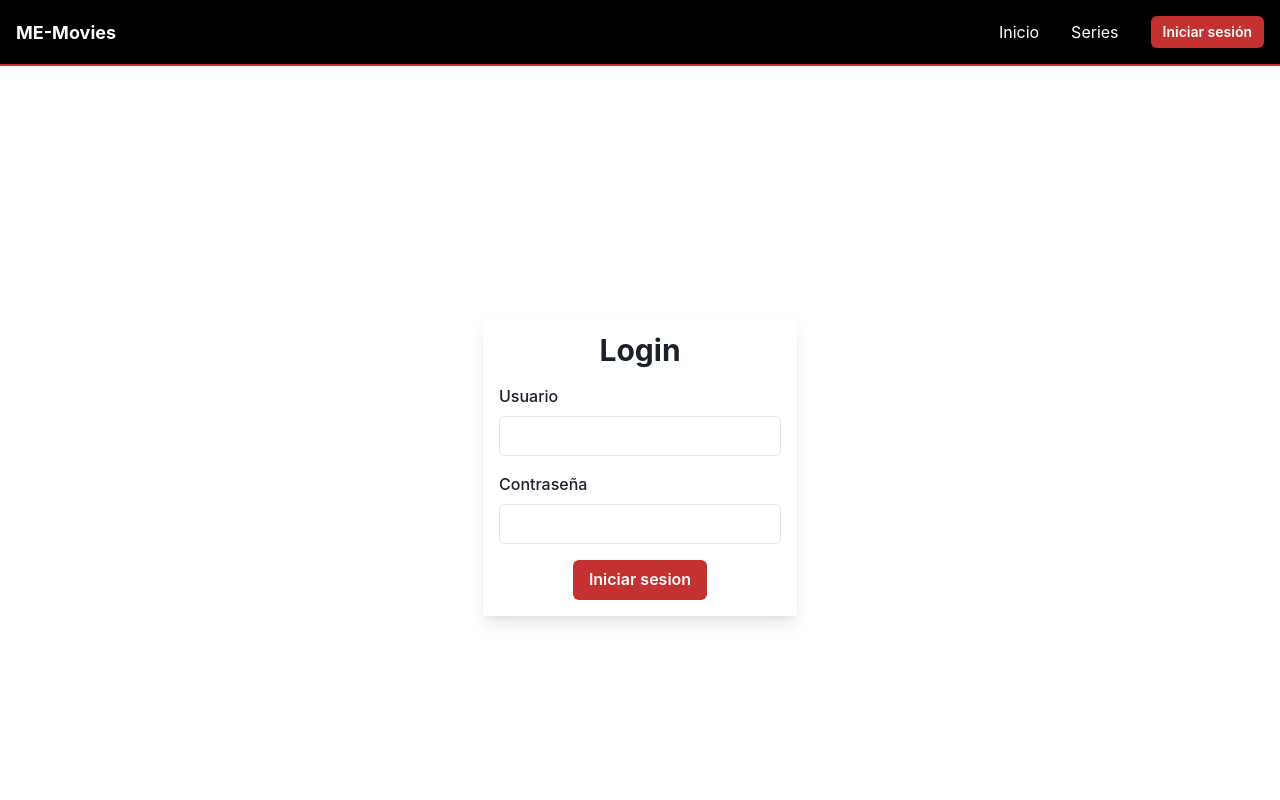
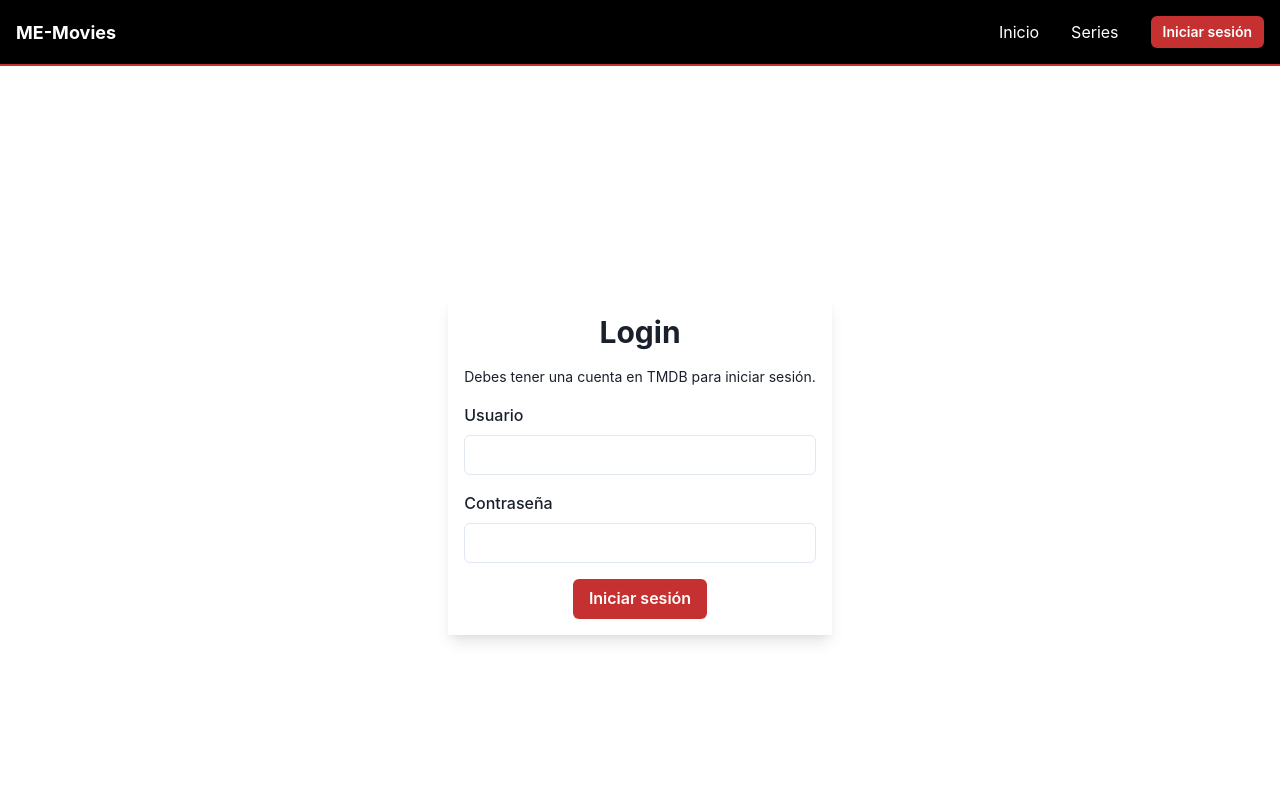
Before and after one commit to MauroErben/Peliculas, a React (Create React App) app: page /auth/login in a window 1280 px wide. Shown: the top 800 px of the page. Built offline with nearby package versions, Linux system fonts and the light colour scheme; no server answers.

Commit message:
Small changes to the login form

```diff
--- a/src/Components/Auth/LoginForm.js
+++ b/src/Components/Auth/LoginForm.js
@@ -1,11 +1,10 @@
-import { Button, Flex, FormControl, FormErrorMessage, FormLabel, Heading, Input, VStack } from "@chakra-ui/react";
+import { Button, Flex, FormControl, FormErrorMessage, FormLabel, Heading, Input, VStack, Text } from "@chakra-ui/react";
 import { Formik } from "formik";
 import { getAutheticationToken, createSessionToken, authenticateUser } from "../Services/auth";
-import { useNavigate, Navigate } from "react-router-dom";
+import { Navigate } from "react-router-dom";
 
 const LoginForm = () => {
 
-    const navigate = useNavigate();
     const token = sessionStorage.getItem('session_id');
 
     return (
@@ -44,6 +43,7 @@ const LoginForm = () => {
                             boxShadow='lg'
                         >
                             <Heading size='lg'>Login</Heading>
+                            <Text fontSize='sm'>Debes tener una cuenta en TMDB para iniciar sesión.</Text>
                             <FormControl isInvalid={errors.username}>
                                 <FormLabel>Usuario</FormLabel>
                                 <Input
@@ -72,7 +72,7 @@ const LoginForm = () => {
                                 color='white'
                                 onClick={handleSubmit}
                             >
-                                Iniciar sesion
+                                Iniciar sesión
                             </Button>
                         </VStack>
                     </Flex>
```
